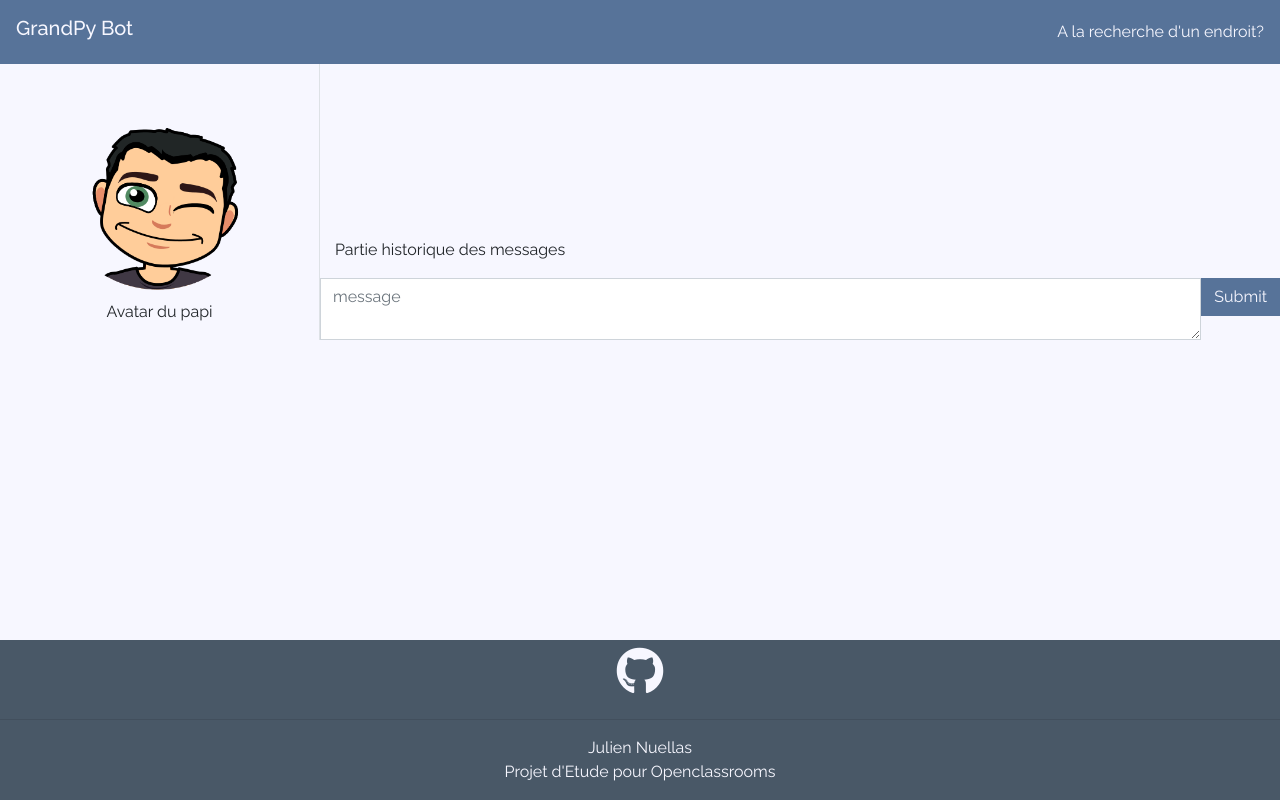
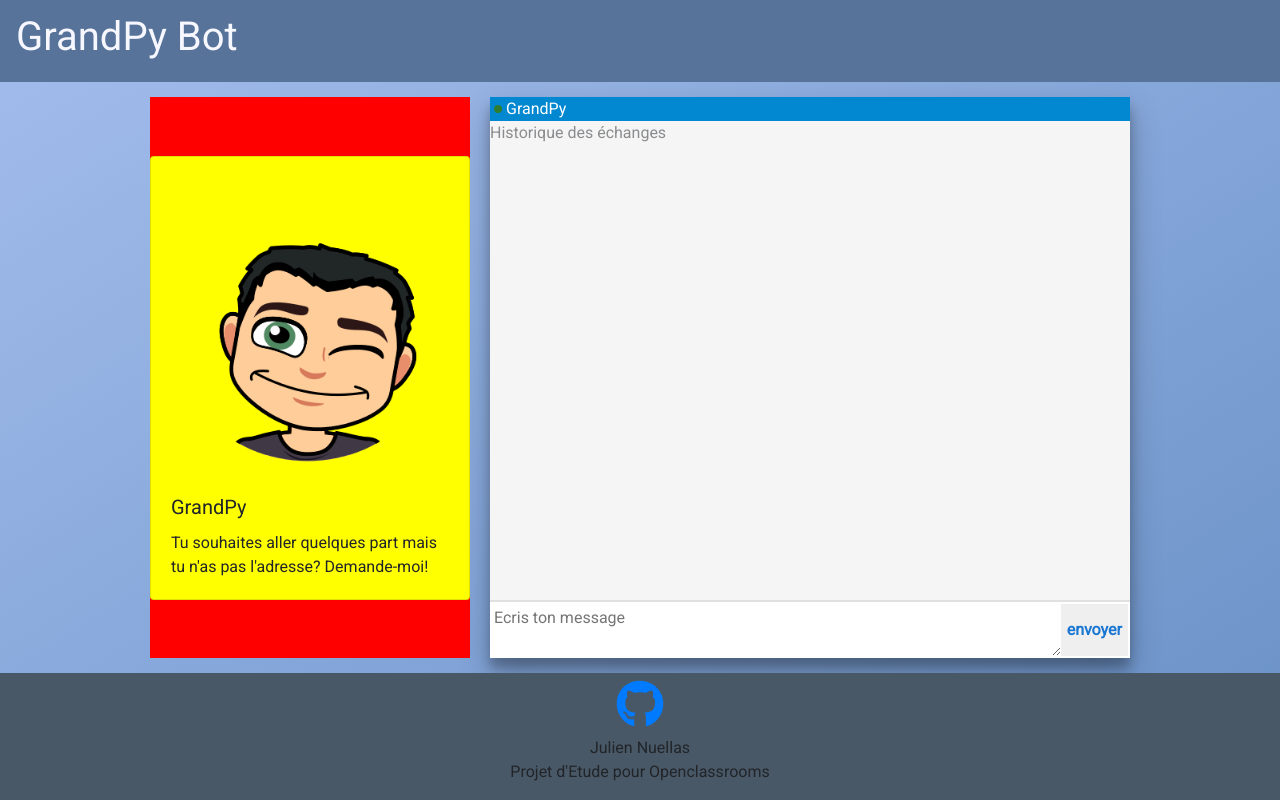
Before and after one commit to JN-Lab/OC-Pr7-GrandPyBot, a Flask app: template botapp/templates/index.html in a window 1280 px wide. Run offline with Flask 2, Linux system fonts and the light colour scheme; the template is opened without the code that fills it, so the values that code supplies are empty, except form fields; form fields are guessed from the names that the template uses; parts of the project's set-up code (start-up, migrations or seed data) failed here and were passed over; some libraries are stand-ins or nearby versions.

Commit message:
Revision d'une premiere version front-end avec flexbox

```diff
--- a/botapp/static/css/custom.css
+++ b/botapp/static/css/custom.css
@@ -1,34 +1,159 @@
-body {
-  background-color: #F7F7FF;
-  font-family: 'Raleway', sans-serif;
+/* Global confguration */
+html, body {
+  background-image: linear-gradient(to right bottom, #a3bded, #95b2e3, #86a7da, #789cd0, #6991c7);
+  font-family: 'Roboto', sans-serif;
+  height: 100%;
+  width: 100%;
 }
 
+#global-container {
+  display:flex;
+  flex-direction: column;
+  justify-content: center;
+  align-items: center;
+  width: 100%;
+}
+
+.global-element:nth-child(1){
+  width: 100%;
+}
+
+.global-element:nth-child(2){
+  width: 100%;
+  max-width: 1000px;
+  flex: 1;
+}
+
+.global-element:nth-child(3){
+  width: 100%;
+}
+
+/* Nav Configuration */
 nav {
   background-color: #577399;
-}
-
-footer {
-  background-color: #495867;
-}
-
-.footer-custom {
-  color: #F7F7FF;
 }
 
 h1 {
   color: #F7F7FF;
 }
 
-#teaser {
-  color: #F7F7FF;
+/* Main Content Configuration */
+
+#main-container {
+  /* background-color: grey; */
+  display: flex;
+  flex-direction: row;
+  margin: 5px;
+  padding: 10px;
 }
 
-form {
-  width: 100%;
+.main-element:nth-child(1){
+  flex: 1;
 }
 
-#submit-button {
-  border-radius: 0px;
-  background-color: #577399;
-  color: #F7F7FF;
+.main-element:nth-child(2){
+  flex: 2;
 }
+
+/* From Main Content : Avatar Content Configuration */
+#avatar-container {
+  background-color: red;
+  display: flex;
+  flex-direction: row;
+  justify-content: center;
+  align-items: center;
+  margin-right: 20px;
+}
+
+.avatar-element {
+  background-color: yellow;
+}
+
+/* From Main Content : Message Content Configuration */
+#message-container {
+  background-color: #F5F5F5;
+  display: flex;
+  flex-direction: column;
+
+  box-shadow: 0 14px 28px rgba(0,0,0,0.25), 0 10px 10px rgba(0,0,0,0.22);
+}
+
+.message-element:nth-child(1) {
+
+}
+
+.message-element:nth-child(2) {
+  flex: 1;
+}
+
+.message-element:nth-child(3) {
+
+}
+/* From Message Content Configuration: Title configuration */
+
+#message-title {
+  display: flex;
+  flex-direction: row;
+  justify-content: flex-start;
+  align-items: center;
+
+  background-color: #0288D1;
+  color: #FFFFFF;
+
+}
+
+#online-circle {
+  margin: 4px;
+  height: 8px;
+  width: 8px;
+  border-radius: 4px;
+  background: #2E7D32;
+}
+
+/* From Message Content Configuration: Historic configuration */
+
+#message-historic {
+  opacity : 50%;
+}
+
+/* From Message Content Configuration: Form configuration */
+
+#message-input {
+  background-color: #FFFFFF;
+  border-top: solid;
+  border-width: 2px;
+  border-color: #E0E0E0;
+}
+
+#message-field {
+  display: flex;
+  flex-direction: row;
+  margin: 2px;
+}
+
+.message-field-element {
+  flex: auto;
+}
+
+#form-container {
+  display: flex;
+  flex-direction: row;
+}
+
+.form-element:nth-child(1) {
+  flex: 1;
+  border: none;
+}
+.form-element:nth-child(2) {
+  border: none;
+  color: #1976D2;
+  font-weight: bold;
+}
+
+/* Footer Configuration */
+footer {
+  background-color: #495867;
+  display: flex;
+  flex-direction: column;
+  align-items: center;
+}
--- a/botapp/templates/base.html
+++ b/botapp/templates/base.html
@@ -19,29 +19,22 @@
     <link rel="stylesheet" href="https://use.fontawesome.com/releases/v5.0.13/css/all.css" integrity="sha384-DNOHZ68U8hZfKXOrtjWvjxusGo9WQnrNx2sqG0tfsghAvtVlRW3tvkXWZh58N9jp" crossorigin="anonymous">
 
     <!-- Custom Fonts -->
-    <link href="https://fonts.googleapis.com/css?family=Raleway:400,400i,500,500i,700,900" rel="stylesheet" type="text/css">
+    <link href="https://fonts.googleapis.com/css?family=Roboto" rel="stylesheet" type="text/css">
   </head>
-  <body>
-    <div class="container-fluid">
-      <header class="row">
-        <nav class="col-md-12 navbar">
-          <div class="navbar-header">
-            <h1 class="navbar-brand">GrandPy Bot</h1>
-          </div>
-          <span id="teaser" class="navbar-text">A la recherche d'un endroit?</span>
-        </nav>
-      </header>
+  <body id="global-container">
+      <nav class="global-element navbar" >
+        <div class="navbar-brand">
+            <h1>GrandPy Bot</h1>
+        </div>
+      </nav>
       {% block content %}{% endblock %}
 
-      <footer class="row text-center fixed-bottom">
-        <div class="col-lg-12">
-              <a href="https://github.com/JN-Lab/OC-Pr7-GrandPyBot" class="btn btn-social-icon btn-link" target="_blank"><i class="fab fa-github fa-3x footer-custom"></i></a>
-              <hr>
-            <span class="footer-custom">Julien Nuellas</span>
-          <p class="footer-custom">Projet d'Etude pour Openclassrooms</p>
-        </div>
+      <footer class="global-element">
+        <a href="https://github.com/JN-Lab/OC-Pr7-GrandPyBot" class="btn btn-social-icon btn-link" target="_blank"><i class="fab fa-github fa-3x footer-custom"></i></a>
+        <span class="footer-custom">Julien Nuellas</span>
+        <p class="footer-custom">Projet d'Etude pour Openclassrooms</p>
       </footer>
-    </div>
+
     <!-- Optional JavaScript -->
     <!-- jQuery first, then Popper.js, then Bootstrap JS -->
     <script src="https://code.jquery.com/jquery-3.3.1.slim.min.js" integrity="sha384-q8i/X+965DzO0rT7abK41JStQIAqVgRVzpbzo5smXKp4YfRvH+8abtTE1Pi6jizo" crossorigin="anonymous"></script>
--- a/botapp/templates/index.html
+++ b/botapp/templates/index.html
@@ -1,35 +1,34 @@
 {% extends 'base.html' %}
 
 {% block content %}
-  <div id="main-content" class="row align-items-end">
-    <div class="col-md-3 border-right">
-      <div class="row">
-        <div class="col-md-10 offset-md-1">
-          <div class="text-center">
-            <img src="{{ url_for('static', filename='img/avatar-example.png') }}" alt="grandpy-avatar" class="img-fluid img-circle">
-            <p>Avatar du papi</p>
-          </div>
+  <div id="main-container" class="global-element">
+    <div id="avatar-container" class="main-element">
+      <div id="avatar-card" class="avatar-element card">
+        <img src="{{ url_for('static', filename='img/avatar-example.png') }}" alt="grandpy-avatar" class="card-img-top">
+        <div class="card-body">
+          <h5 class="card-title">GrandPy</h5>
+          <p class="card-text">Tu souhaites aller quelques part mais tu n'as pas l'adresse? Demande-moi!</p>
         </div>
       </div>
     </div>
-    <div class="col-md-9">
-        <div class="row">
-          <div class="col-md-12">
-                <p>Partie historique des messages</p>
-          </div>
+    <div id="message-container" class="main-element">
+      <div id="message-title" class="message-element">
+        <div id="online-circle" class="message-title-element"></div>
+        <div class="message-title-element">GrandPy</div>
+      </div>
+      <div id="message-historic" class="message-element">
+        <p>Historique des échanges</p>
+      </div>
+      <div id="message-input" class="message-element">
+        <div id="message-field">
+          <form id="form-container" action="" method="" class="message-field-element">
+            {{ form.hidden_tag() }}
+            {{ form.message(class="form-element", placeholder="Ecris ton message") }}
+            {{ form.submit(class="form-element", value="envoyer") }}
+          </form>
+
         </div>
-        <div class="row">
-          <form class="" action="" method="">
-            {{ form.hidden_tag() }}
-            <div class="input-group">
-              {{ form.message.label(class="sr-only") }}
-              {{ form.message(class="form-control", placeholder="message") }}
-              <div class="input-group-btn">
-                {{ form.submit(class="btn", id="submit-button") }}
-              </div>
-            </div>
-          </form>
-        </div>
+      </div>
     </div>
   </div>
 {% endblock %}
```
